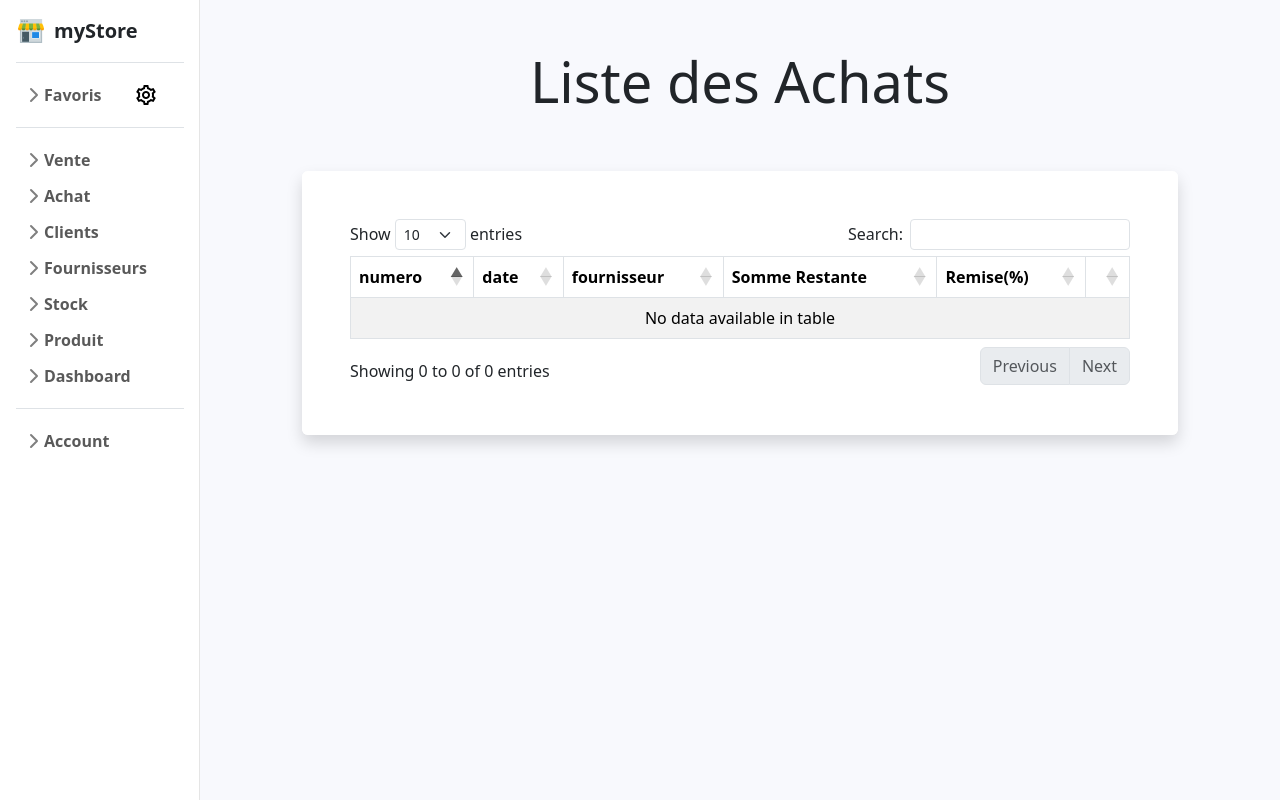
After one commit to BouchamaDjad/Projet-SI-2, a Django app: page /listeFactures/ in a window 1280 px wide. The commit adds this page. Run offline with Django 4.2, Linux system fonts and the light colour scheme; data that the repository does not hold is empty; parts of the project's set-up code (start-up, migrations or seed data) failed here and were passed over; some libraries are stand-ins or nearby versions.

Commit message:
journal achats

```diff
--- /dev/null
+++ b/ProjetSI2/gestionStock/Templates/journal facture.html
@@ -0,0 +1,53 @@
+{% extends 'base.html' %}
+{% block title %}Clients{% endblock title %}
+
+{% block content %}
+<div class="background-light maincontent">
+  <div class="container py-5">
+  <header class="text-center">
+    <h1 class="display-4">Liste des Achats</h1>
+  </header>
+  <div class="row py-5">
+    <div class="col-lg-10 mx-auto">
+      <div class="card rounded shadow border-0">
+        <div class="card-body p-5 bg-white rounded">
+          <div class="table-responsive">
+            <table id="dernier" style="width:100%" class="table table-striped table-bordered">
+              <thead>
+                <tr>
+                  <th>numero</th>
+                  <th>date</th>
+                  <th>fournisseur</th>
+                  <th>Somme Restante</th>
+                  <th>Remise(%)</th>
+                  <th></th>
+                </tr>
+              </thead>
+              <tbody>
+                {% for facture in factures %}
+                <tr>
+                <td>{{ facture.numero }}</td>
+                <td>{{ facture.date }}</td>
+                <td>{{ facture.fournisseur.nom }}</td>
+                <td>{{ facture.sommeRestante }}</td>
+                <td>{{ facture.remise }}</td>
+                <td>
+                  <div class="d-flex justify-content-evenly">
+                      <a href="{%url 'detailsfacture' facture.numero %}" class="btn btn-primary">details</a>
+                      <a href="{%url 'editfacture' facture.numero%}" class="btn btn-warning">Modifier</a>
+                      <a href="{%url 'supprimerfacture' facture.numero%}" class="btn btn-danger">Supprimer</a>
+                  </div>
+                </td>
+                </tr>
+                {% endfor %}
+              </tbody>
+            </table>
+          </div>
+        </div>
+      </div>
+    </div>
+  </div>
+</div>
+
+</div>
+{% endblock content %}
--- a/ProjetSI2/gestionStock/Templates/navbar.html
+++ b/ProjetSI2/gestionStock/Templates/navbar.html
@@ -37,7 +37,7 @@
             <li><a href="{%url 'creationBC'%} " class="link-dark d-inline-flex text-decoration-none rounded">Bon de commande</a></li>
             <li><a href="{%url 'saisiefacture'%} " class="link-dark d-inline-flex text-decoration-none rounded">Saisir Facture</a></li>
             <li><a href="{%url 'reglementfacture'%}" class="link-dark d-inline-flex text-decoration-none rounded">Reglement de facture</a></li>
-            <li><a href="#" class="link-dark d-inline-flex text-decoration-none rounded">Journal</a></li>
+            <li><a href="{%url "listefactures" %}" class="link-dark d-inline-flex text-decoration-none rounded">Journal</a></li>
           </ul>
         </div>
       </li>
--- a/ProjetSI2/gestionStock/Templates/types produit.html
+++ b/ProjetSI2/gestionStock/Templates/types produit.html
@@ -12,7 +12,7 @@
       <div class="card rounded shadow border-0">
         <div class="card-body p-5 bg-white rounded">
           <div class="table-responsive">
-            <table id="deuxF" style="width:100%" class="table table-striped table-bordered">
+            <table id="dernier" style="width:100%" class="table table-striped table-bordered">
               <thead>
                 <tr>
                     <th>Désignation des types</th>
--- a/ProjetSI2/gestionStock/static/script.js
+++ b/ProjetSI2/gestionStock/static/script.js
@@ -40,6 +40,7 @@ Urls = [
     { nom: "Bon de commande", url: "http://127.0.0.1:8000/BonCommande/" },
     { nom: "Saisir Facture", url:"http://127.0.0.1:8000/SaisieFacture/" },
     { nom: "Reglement de facture", url:"http://127.0.0.1:8000/ReglementFactures/" },
+    { nom: "Journal Achats", url: "http://127.0.0.1:8000/listeFactures/" },
     { nom: "liste clients", url:"http://127.0.0.1:8000/Clients/" },
     { nom: "Ajout client", url:"http://127.0.0.1:8000/CreationClient/" },
     { nom: "Liste Fournisseurs", url:"http://127.0.0.1:8000/Fournisseurs/" },
@@ -51,7 +52,7 @@ Urls = [
     { nom: "Liste Types Produits" ,url:"http://127.0.0.1:8000/TypesProduits"},
     { nom: "Ajout Type produit", url:"http://127.0.0.1:8000/AjouterType/" },
     { nom: "stats Ventes", url:"http://127.0.0.1:8000/Stats/" },
-    { nom: "stats Achats", url:"http://127.0.0.1:8000/StatsAchats/" }
+    { nom: "stats Achats", url:"http://127.0.0.1:8000/StatsAchats/" },
 ]
 
 function getUrl(nom){
--- a/ProjetSI2/gestionStock/urls.py
+++ b/ProjetSI2/gestionStock/urls.py
@@ -27,6 +27,10 @@ urlpatterns = [
     path('SaisieFacture/',views.saisie_facture, name='saisiefacture'),
     path('ProduitsFacture/<int:pk>/<int:idFr>/<str:date>/',views.produits_facture, name='produitsfacture'),
     path('Facture/<int:pk>/',views.afficher_facture,name="facture"),
+    path('listeFactures/',views.liste_factures,name="listefactures"),
+    path('detailsFacture/<int:pk>',views.details_facture,name="detailsfacture"),
+    path('editFacture/<int:pk>',views.edit_facture,name="editfacture"),
+    path('SupprimerFacture/<int:pk>',views.supprimer_facture,name="supprimerfacture"),
 
     path('Stock/',views.afficher_stock,name='stock'),
     path('Stock/edit/<int:s>',views.ajuster_stock,name='ajusterstock'),
--- a/ProjetSI2/gestionStock/views.py
+++ b/ProjetSI2/gestionStock/views.py
@@ -168,7 +168,7 @@ def reglement_facture(request):
     fournisseurs = Fournisseur.objects.all()
     for f in fournisseurs :
         choices.append((f.id,f'{f.nom} {f.prenom}'))
-    formF = SelectionFournisseur(choices)
+    formF = SelectionFournisseur(choixF=tuple(choices))
     formR = reglementFacture()
     context = {
         "formF":formF,
@@ -183,7 +183,7 @@ def reglement_vente(request):
     clients = Client.objects.all()
     for f in clients :
         choices.append((f.id,f'{f.nom} {f.prenom}'))
-    formC = SelectionClient(choices)
+    formC = SelectionClient(tuple(choices))
     formR = reglementVente()
     context = {
         "formC":formC,
@@ -194,8 +194,13 @@ def reglement_vente(request):
 
 def regler_factures(request):
     if request.method == 'POST':
-        formF = SelectionFournisseur(request.POST)
+        choices = []
+        fournisseurs = Fournisseur.objects.all()
+        for f in fournisseurs :
+            choices.append((f.id,f'{f.nom} {f.prenom}'))
+        formF = SelectionFournisseur(request.POST,choixF=choices)
         formR = reglementFacture(request.POST)
+        print(formF.fields['Fournisseur'].choices)
         if formF.is_valid() and formR.is_valid():
             idF = formF.cleaned_data["Fournisseur"]
             fournisseur = Fournisseur.objects.get(id = idF)
@@ -666,7 +671,6 @@ def ajout_type(request):
     if request.method == 'POST':
         form = FormType(request.POST)
         if form.is_valid:
-            print("n")
             form.save()
         return redirect('stock')
     form = FormType()
@@ -692,3 +696,60 @@ def edit_types(request,pk):
 
     form = FormType()
     return render(request,"editType.html",{"form":form})
+
+def liste_factures(request):
+    factures = Facture.objects.all()
+    context = {
+        'factures':factures,
+    }
+    return render(request,"journal facture.html",context)
+
+def details_facture(request,pk):
+    try :
+        facture = Facture.objects.get(numero = pk)
+    except Facture.DoesNotExist:
+        return redirect("listefactures")
+    HT = 0
+    for p in facture.avoir_set.all():
+        HT += p.prix.PrixUnite * p.qta
+    TTC = HT + HT * 0.19
+    TTC = TTC - TTC * facture.remise/100
+    return render(request,"details facture.html",{"facture": facture,"TTC":TTC})
+
+def edit_facture(request,pk):
+    try :
+        facture = Facture.objects.get(numero = pk)
+    except Facture.DoesNotExist:
+        return redirect("listefactures")
+    if request.method == 'POST':
+        r = facture.sommeRestante
+        id = facture.fournisseur.id
+        form = FormFacture(request.POST, instance = facture)
+        if form.is_valid():
+            if id == form.cleaned_data["fournisseur"].id:
+                f = Fournisseur.objects.get(id = id)
+                f.solde += float(form.cleaned_data["sommeRestante"]) - r
+                f.save()
+            else :
+                f = Fournisseur.objects.get(id = id)
+                f.solde -= r
+                f.save()
+                f2 = Fournisseur.objects.get(id = form.cleaned_data["fournisseur"].id)
+                f2.solde += float(form.cleaned_data["sommeRestante"])
+                f2.save()
+            form.save()
+            return redirect("listefactures")
+
+
+    form = FormFacture(instance=facture)
+    context = {
+        "form":form
+    }
+    return render(request,'edit facture.html',context)
+
+def supprimer_facture(request,pk):
+    f = Facture.objects.get(numero = pk)
+    f.fournisseur.solde-=f.sommeRestante
+    f.fournisseur.save()
+    f.delete()
+    return redirect("listefactures")
```
Also changed, not shown: ProjetSI2/gestionStock/Templates/details facture.html (added, +51 -0 lines), ProjetSI2/gestionStock/Templates/edit facture.html (added, +17 -0 lines), ProjetSI2/gestionStock/forms.py (+16 -5 lines).
